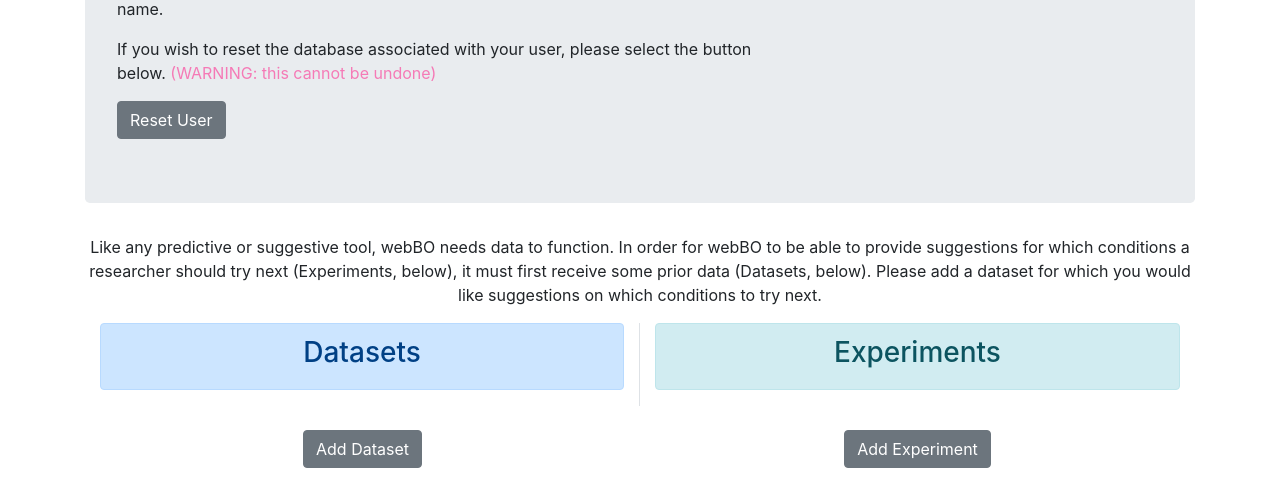
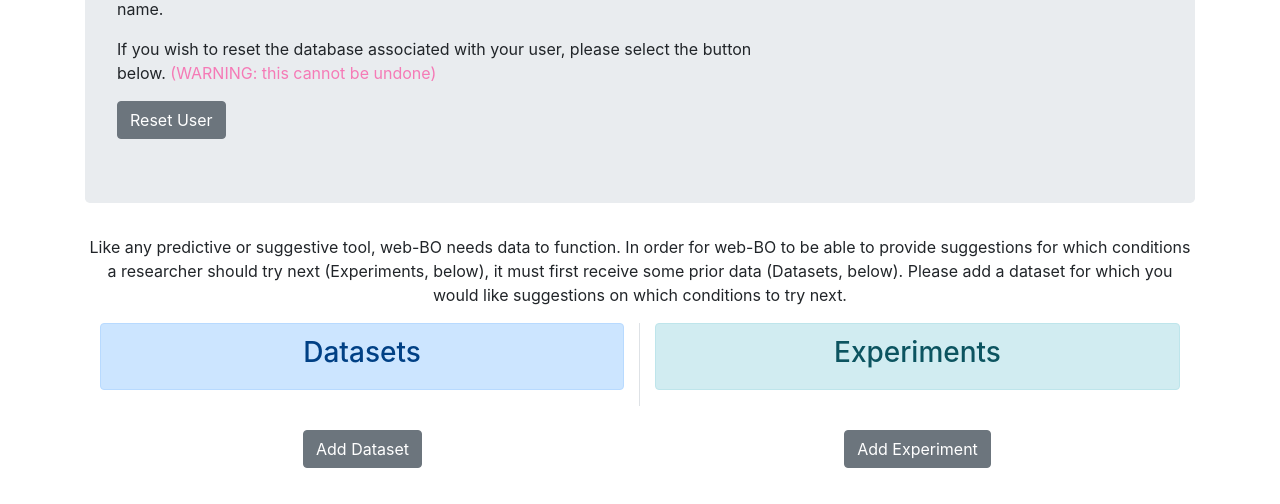
Before and after one commit to ImperialCollegeLondon/webBO, a Flask app: page / in a window 1280 px wide. Shown: the part 525-1029 px from the top of the page. Run offline with Flask 3, Linux system fonts and the light colour scheme; the visitor is signed in with stand-in values (Sample User, id 1); data that the repository does not hold is empty; some libraries are stand-ins or nearby versions.

Commit message:
Modify webBO to web-BO for consistency

```diff
--- a/website/templates/home.html
+++ b/website/templates/home.html
@@ -118,7 +118,9 @@
 </div>
 
 <div style="text-align: center;">
-    <p>Like any predictive or suggestive tool, webBO needs data to function. In order for webBO to be able to provide suggestions for which conditions a researcher should try next (Experiments, below), it must first receive some prior data (Datasets, below). Please add a dataset for which you would like suggestions on which conditions to try next.</p>
+    <p>Like any predictive or suggestive tool, web-BO needs data to function. In order for web-BO to be able to provide suggestions for which conditions a researcher
+        should try next (Experiments, below), it must first receive some prior data (Datasets, below). Please add a dataset for which you would like suggestions
+        on which conditions to try next.</p>
 </div>
 
 <div class="container">
```
